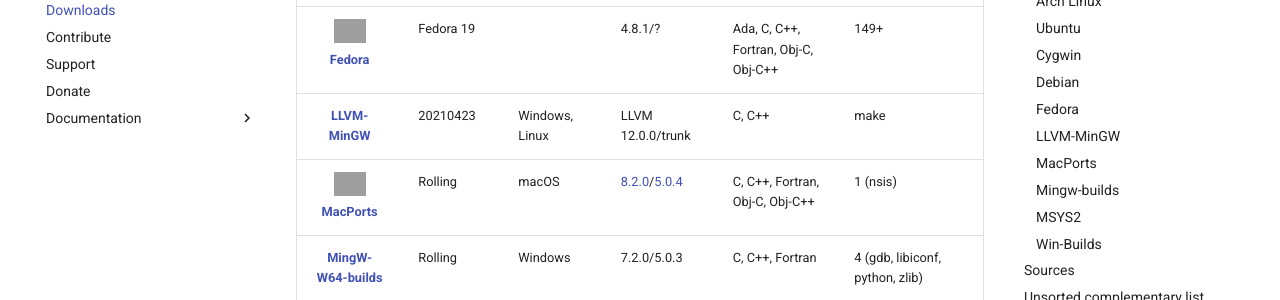
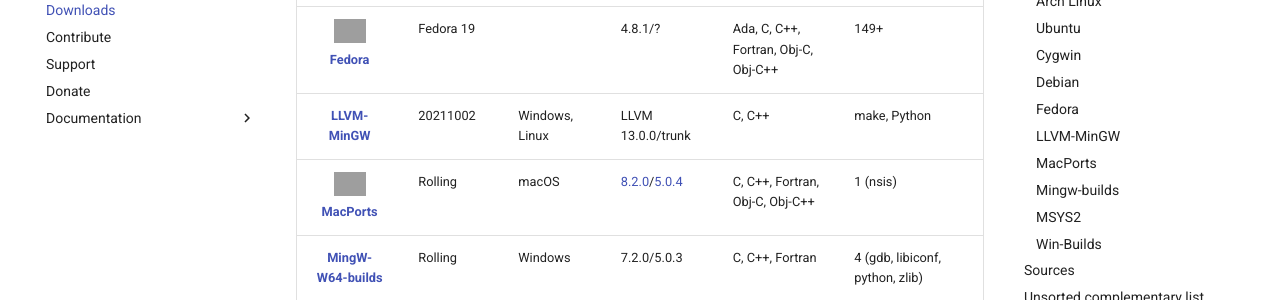
Before and after one commit to mingw-w64/mingw-w64.github.io, an MkDocs documentation site: the page built from web/downloads.md, in a window 1280 px wide and 900 px high, scrolled down 708 px. Shown: the part 152-452 px from the top of the window. Built offline with MkDocs 1.6.1 and Material for MkDocs 9.7.7, drawn with Linux system fonts in a browser that asks for light colours; comment, search, counter and statistics services are not loaded; grey boxes are pictures that could not be loaded.

Commit message:
Update the download info for LLVM-MinGW after the latest release

```diff
--- a/web/downloads.md
+++ b/web/downloads.md
@@ -92,11 +92,11 @@
             <td style="text-align:center;">
                 <strong><a href="#llvm-mingw">LLVM-MinGW</a></strong>
             </td>
-            <td>20210423</td>
+            <td>20211002</td>
             <td>Windows, Linux</td>
-            <td>LLVM 12.0.0/trunk</td>
+            <td>LLVM 13.0.0/trunk</td>
             <td>C, C++</td>
-            <td>make</td>
+            <td>make, Python</td>
         </tr>
         <tr>
             <td style="text-align:center;">
```
